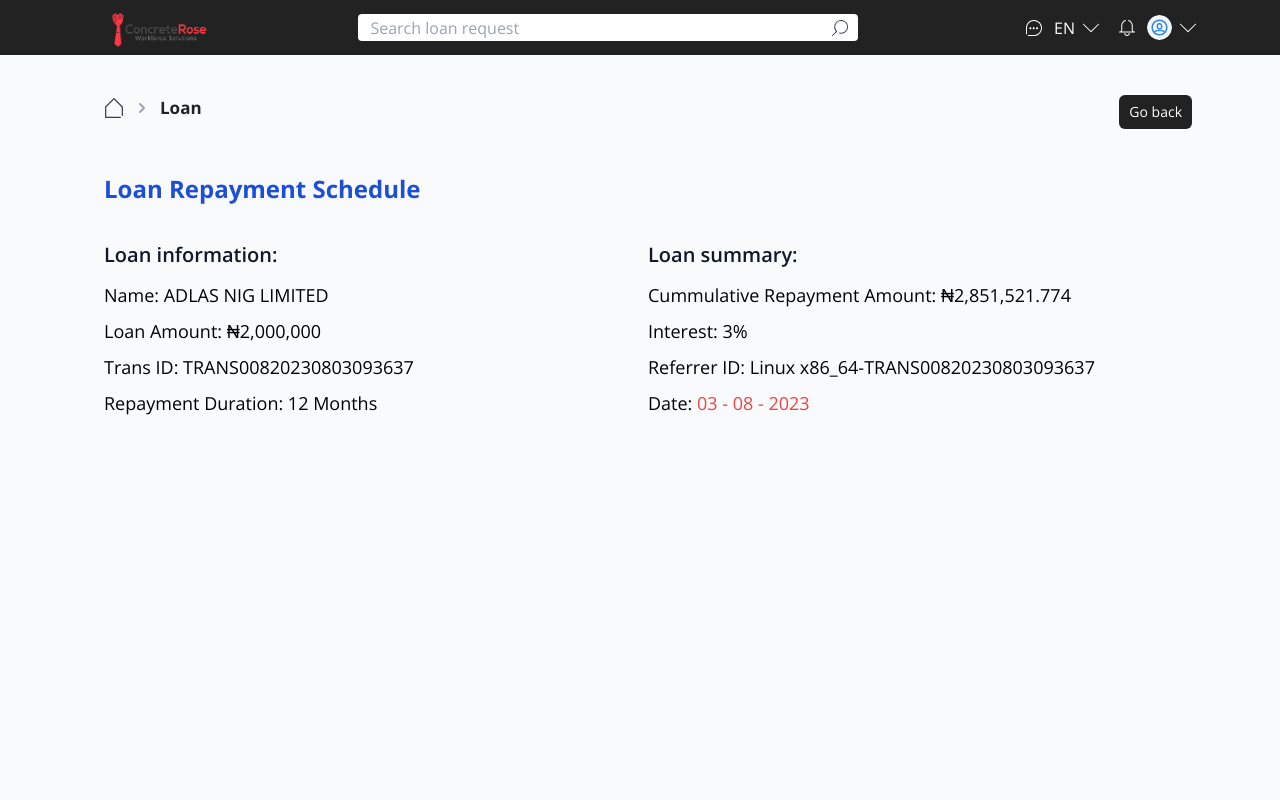
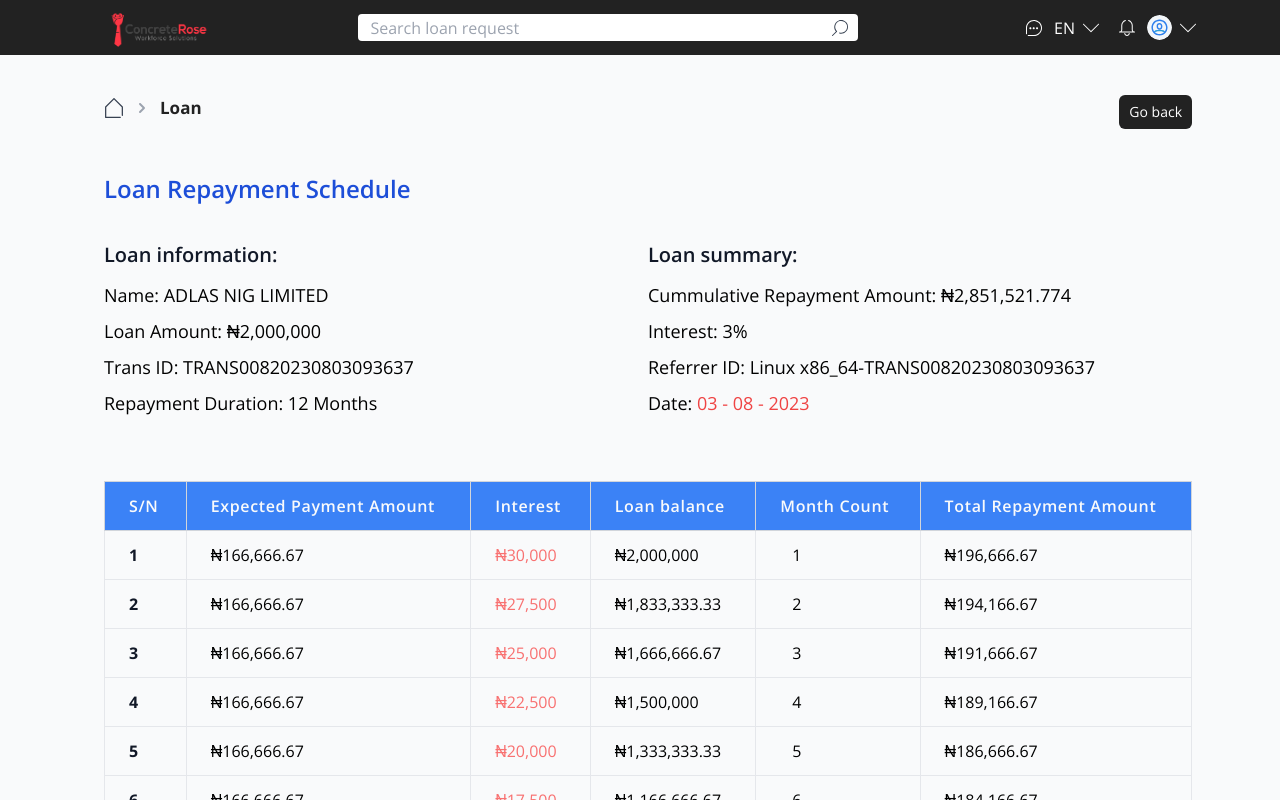
Before and after one commit to ChuksJoshuaa/loan-app, a React (Vite) app: page /loan-repayment/TRANS00820230803093637 in a window 1280 px wide. Shown: the top 800 px of the page. Built offline with nearby package versions, Linux system fonts and the light colour scheme.

Commit message:
Repayment Table analysis implemented

```diff
--- a/src/components/HeroSection.tsx
+++ b/src/components/HeroSection.tsx
@@ -29,13 +29,13 @@ const HeroSection = () => {
             key={i}
             className="w-full  h-auto sm:h-[200px] border-2 border-gray-100 shadow-lg mb-5 p-3"
           >
-            <h1 className="text-blue-700 font-medium text-xl pb-2 uppercase">
+            <h1 className="text-blue-700 font-bold text-md sm:text-lg pb-2 uppercase">
               Name: {val.data.FULL_NAME}
             </h1>
-            <h2 className="text-gray-900 font-normal text-lg pb-2">
+            <h2 className="text-gray-900 font-normal text-md sm:text-lg pb-2">
               Loan Amount: ₦{formatCurrency(val.data.LOAN_AMOUNT)}
             </h2>
-            <h3 className="text-gray-900 font-normal text-lg pb-2">
+            <h3 className="text-gray-900 font-normal text-md sm:text-lg pb-2">
               Repayment Duration: {val.data.REPAYMENT_DURATION}
             </h3>
             <h6 className="text-gray-900 font-normal text-md pb-2 prevent-copy">
--- a/src/components/LoanSchedule.tsx
+++ b/src/components/LoanSchedule.tsx
@@ -30,7 +30,7 @@ const LoanSchedule = ({ id }: LoanProps) => {
   return (
     <div className={`py-4 mt-2 ${!state.isSidebarOpen ? "mx-6" : "mx-1"}`}>
       <div className={`${!state.isSidebarOpen ? "ml-[1em]" : "ml-0"}`}>
-        <h3 className="capitalize text-blue-700 text-xl md:text-2xl font-bold">
+        <h3 className="capitalize text-blue-700 text-lg md:text-2xl font-semibold">
           Loan Repayment Schedule
         </h3>
 
@@ -89,6 +89,77 @@ const LoanSchedule = ({ id }: LoanProps) => {
             </div>
           </div>
         </div>
+
+        <div className="w-full overflow-x-scroll mt-5 py-5">
+          <table className="table w-min-full w-full">
+            <thead>
+              <tr className="bg-blue-500">
+                <th
+                  scope="col"
+                  className="py-3 px-6 tracking-wider border-1 border-gray-300 text-left text-gray-50 font-semibold whitespace-no-wrap whitespace-nowrap"
+                >
+                  S/N
+                </th>
+                <th
+                  scope="col"
+                  className="py-3 px-6 tracking-wider border-1 border-gray-300 text-left text-gray-50 font-semibold"
+                >
+                  Expected Payment Amount
+                </th>
+                <th
+                  scope="col"
+                  className="py-3 px-6 tracking-wider border-1 border-gray-300 text-left text-gray-50 font-semibold whitespace-no-wrap whitespace-nowrap"
+                >
+                  Interest
+                </th>
+                <th
+                  scope="col"
+                  className="py-3 px-6 tracking-wider border-1 border-gray-300 text-left text-gray-50 font-semibold whitespace-no-wrap whitespace-nowrap"
+                >
+                  Loan balance
+                </th>
+                <th
+                  scope="col"
+                  className="py-3 px-6 tracking-wider border-1 border-gray-300 text-left text-gray-50 font-semibold whitespace-no-wrap whitespace-nowrap"
+                >
+                  Month Count
+                </th>
+                <th
+                  scope="col"
+                  className="py-3 px-6 tracking-wider border-1 border-gray-300 text-left text-gray-50 font-semibold"
+                >
+                  Total Repayment Amount
+                </th>
+              </tr>
+            </thead>
+            {repaymentBreakdown
+              .slice(0, Number(singleData?.data?.REPAYMENT_DURATION))
+              ?.map((val, i: number) => (
+                <tbody key={i}>
+                  <tr className="border-1 border-grey-light font-normal">
+                    <td className="px-6 py-3 whitespace-no-wrap whitespace-nowrap border-1 border-grey-light text-gray-900 font-bold">
+                      {i + 1}
+                    </td>
+                    <td className="px-6 py-3 whitespace-no-wrap whitespace-nowrap border-1 border-grey-light">
+                      ₦{formatCurrency(val?.EXPECTED_REPAYMENT_AMOUNT)}
+                    </td>
+                    <td className="px-6 py-3 whitespace-no-wrap whitespace-nowrap border-1 border-grey-light text-red-400">
+                      ₦{formatCurrency(val?.INTEREST)}
+                    </td>
+                    <td className="px-6 py-3 whitespace-no-wrap whitespace-nowrap border-1 border-grey-light">
+                      ₦{formatCurrency(val?.LOAN_BALANCE)}
+                    </td>
+                    <td className="px-9 py-3 whitespace-no-wrap whitespace-nowrap border-1 border-grey-light">
+                      {val?.MONTH_COUNT}
+                    </td>
+                    <td className="px-6 py-3 whitespace-no-wrap whitespace-nowrap border-1 border-grey-light">
+                      ₦{formatCurrency(val?.TOTAL_REPAYMENT_AMOUNT)}
+                    </td>
+                  </tr>
+                </tbody>
+              ))}
+          </table>
+        </div>
       </div>
     </div>
   );
--- a/src/index.css
+++ b/src/index.css
@@ -139,7 +139,7 @@ p {
 .footer {
   height: 5rem;
   display: flex;
-  flex-direction: column;
+  flex-direction: row;
   justify-content: center;
   align-items: center;
   text-align: center;
@@ -156,12 +156,6 @@ p {
   line-height: 1.25;
 }
 
-@media (min-width: 776px) {
-  .footer {
-    flex-direction: row;
-  }
-}
-
 .prevent-copy::selection {
   background-color: transparent;
   color: inherit;
```
